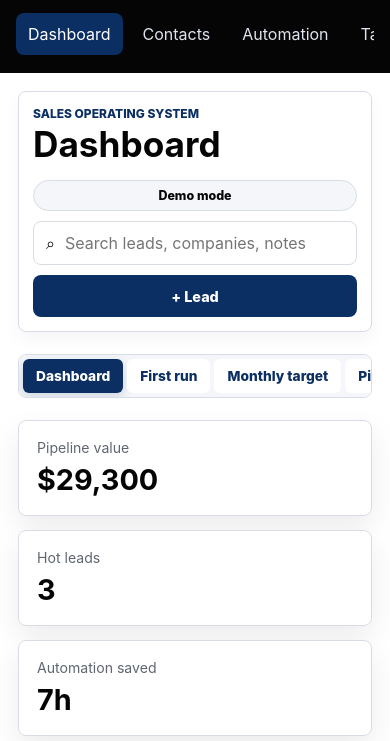
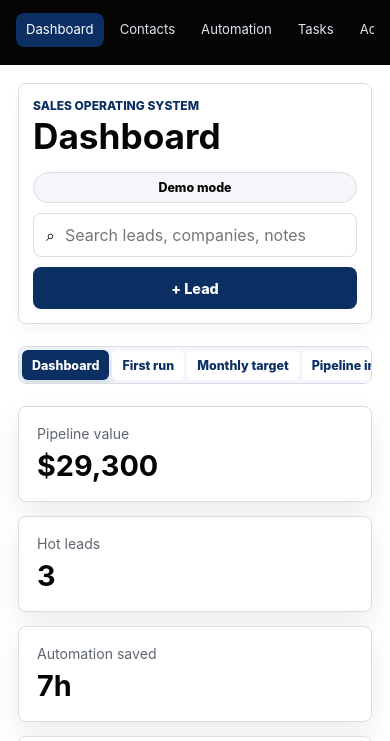
Before and after one commit to camnapper062603/closepilot-crm, a website: page index.html in a window 390 px wide. Shown: the part 61-802 px from the top of the page. Drawn offline with Linux system fonts and the light colour scheme.

Commit message:
Polish mobile tab rows

```diff
--- a/recruiting.css
+++ b/recruiting.css
@@ -454,14 +454,28 @@ textarea {
   }
 
   .subpage-nav {
+    align-items: center;
+    flex-direction: row;
     flex-wrap: nowrap;
+    gap: 3px;
+    justify-content: flex-start;
     max-width: 100%;
     overflow-x: auto;
+    padding: 3px;
+    scrollbar-width: none;
     -webkit-overflow-scrolling: touch;
+  }
+
+  .subpage-nav::-webkit-scrollbar {
+    display: none;
   }
 
   .subpage-nav button {
     flex: 0 0 auto;
+    font-size: 0.78rem;
+    min-height: 30px;
+    padding: 0 9px;
+    white-space: nowrap;
   }
 }
 
@@ -513,6 +527,13 @@ textarea {
     white-space: normal;
   }
 
+  .subpage-nav button {
+    min-height: 30px;
+    padding: 0 9px;
+    white-space: nowrap;
+    width: auto;
+  }
+
   .board-stats {
     justify-items: start;
   }
--- a/styles.css
+++ b/styles.css
@@ -2525,15 +2525,29 @@ button.insight-card:hover {
   }
 
   .nav-links {
+    align-items: center;
     display: flex;
-    gap: 8px;
+    flex-direction: row;
+    flex-wrap: nowrap;
+    gap: 6px;
     overflow-x: auto;
     padding-bottom: 2px;
+    scrollbar-width: none;
     -webkit-overflow-scrolling: touch;
+  }
+
+  .nav-links::-webkit-scrollbar,
+  .subpage-nav::-webkit-scrollbar,
+  .segmented-control::-webkit-scrollbar {
+    display: none;
   }
 
   .nav-links a {
     flex: 0 0 auto;
+    font-size: 0.82rem;
+    min-height: 34px;
+    padding: 8px 10px;
+    white-space: nowrap;
   }
 
   .workspace-card {
@@ -2571,15 +2585,25 @@ button.insight-card:hover {
 
   .subpage-nav,
   .segmented-control {
+    align-items: center;
+    flex-direction: row;
     flex-wrap: nowrap;
+    gap: 3px;
+    justify-content: flex-start;
     max-width: 100%;
     overflow-x: auto;
+    padding: 3px;
+    scrollbar-width: none;
     -webkit-overflow-scrolling: touch;
   }
 
   .subpage-nav button,
   .segmented-control button {
     flex: 0 0 auto;
+    font-size: 0.78rem;
+    min-height: 30px;
+    padding: 0 9px;
+    white-space: nowrap;
   }
 
   .contact-controls,
@@ -2736,6 +2760,14 @@ button.insight-card:hover {
     width: 100%;
   }
 
+  .subpage-nav button,
+  .segmented-control button {
+    min-height: 30px;
+    padding: 0 9px;
+    white-space: nowrap;
+    width: auto;
+  }
+
   .goal-form,
   .onboarding-actions,
   .billing-actions,
```
Also changed, not shown: SafeLeadGenerator-Standalone.html (+21 -0 lines).
